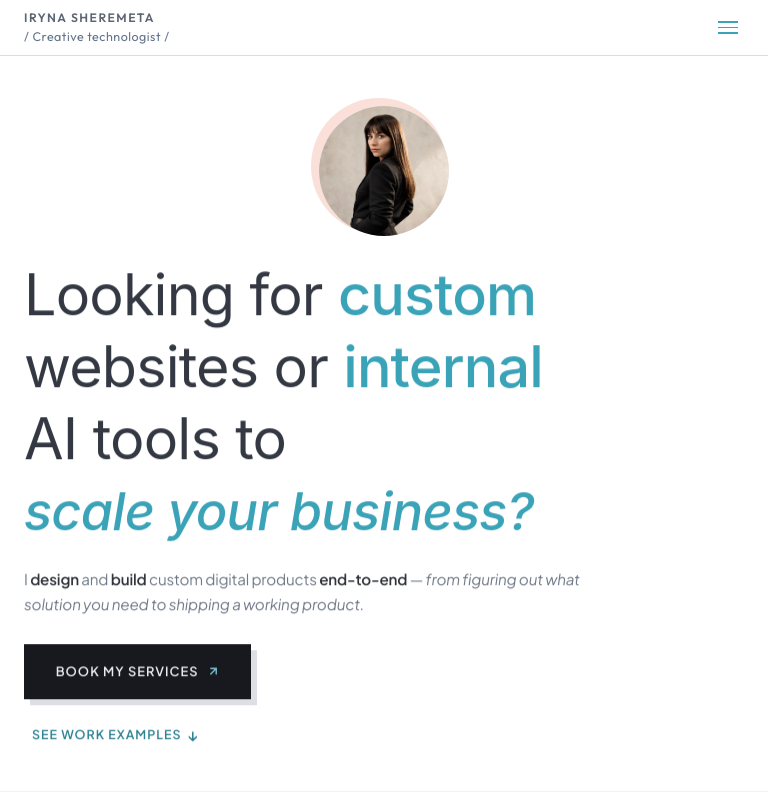
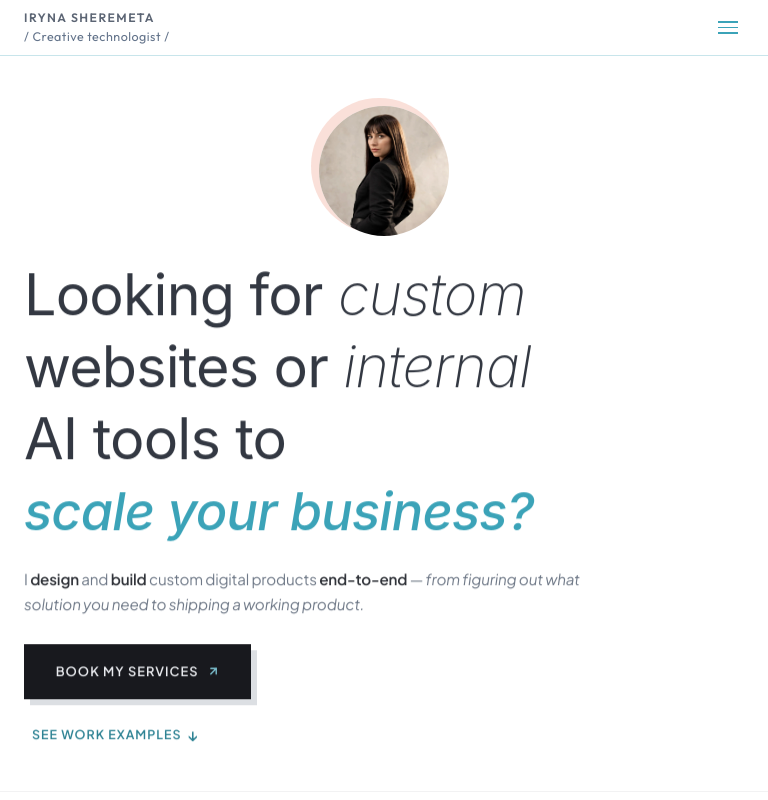
Before and after one commit to Irene2828/porfoliojuly, a Next.js app: page / in a window 768 px wide. Shown: the top 800 px of the page. Built offline with nearby package versions, Linux system fonts and the light colour scheme; no server answers; the database is empty.

Commit message:
style: mobile hero — keywords charcoal thin italic

```diff
--- a/src/app/components/Hero.css
+++ b/src/app/components/Hero.css
@@ -2127,9 +2127,10 @@
     font-size: clamp(2.599rem, 10.397vw, 3.266rem) !important; /* +10% */
   }
   .hero-text .headline-teal-underline {
-    color: #3ba3b8 !important; /* teal keywords */
-    -webkit-text-fill-color: #3ba3b8 !important;
-    font-weight: 500 !important;
+    color: #333842 !important; /* charcoal, thin italic keywords */
+    -webkit-text-fill-color: #333842 !important;
+    font-weight: 250 !important;
+    font-style: italic !important;
     font-size: clamp(2.599rem, 10.397vw, 3.266rem) !important; /* +10% */
     text-decoration: none !important; /* no underline on mobile */
   }
@@ -2151,9 +2152,10 @@
   .hero-text .headline-teal-underline {
     font-size: clamp(2.861rem, 11.444vw, 3.594rem) !important; /* +10% */
     line-height: 1.249 !important; /* +10% */
-    color: #3ba3b8 !important;
-    -webkit-text-fill-color: #3ba3b8 !important;
-    font-weight: 500 !important;
+    color: #333842 !important;
+    -webkit-text-fill-color: #333842 !important;
+    font-weight: 250 !important;
+    font-style: italic !important;
     text-decoration: none !important;
   }
   .hero-text .headline-italic-thinner {
```
